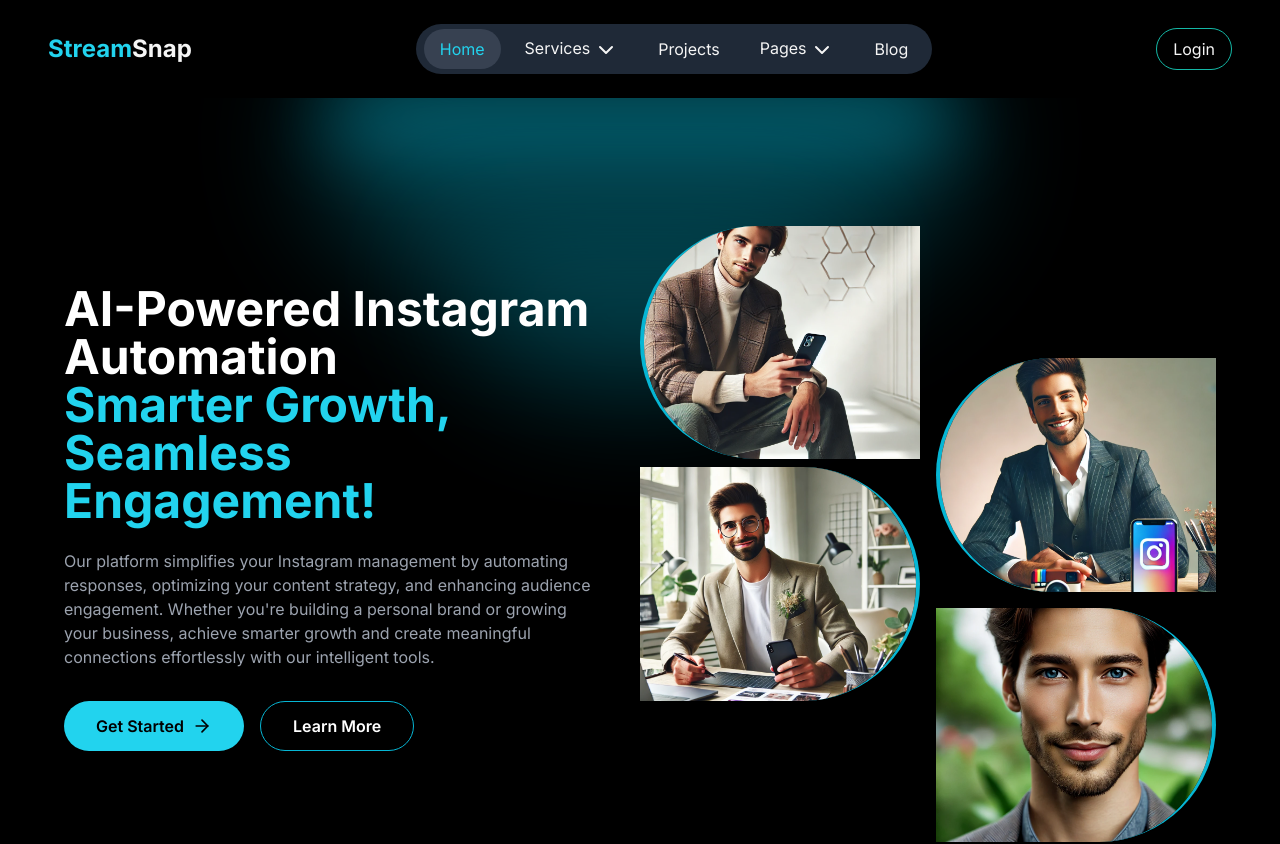
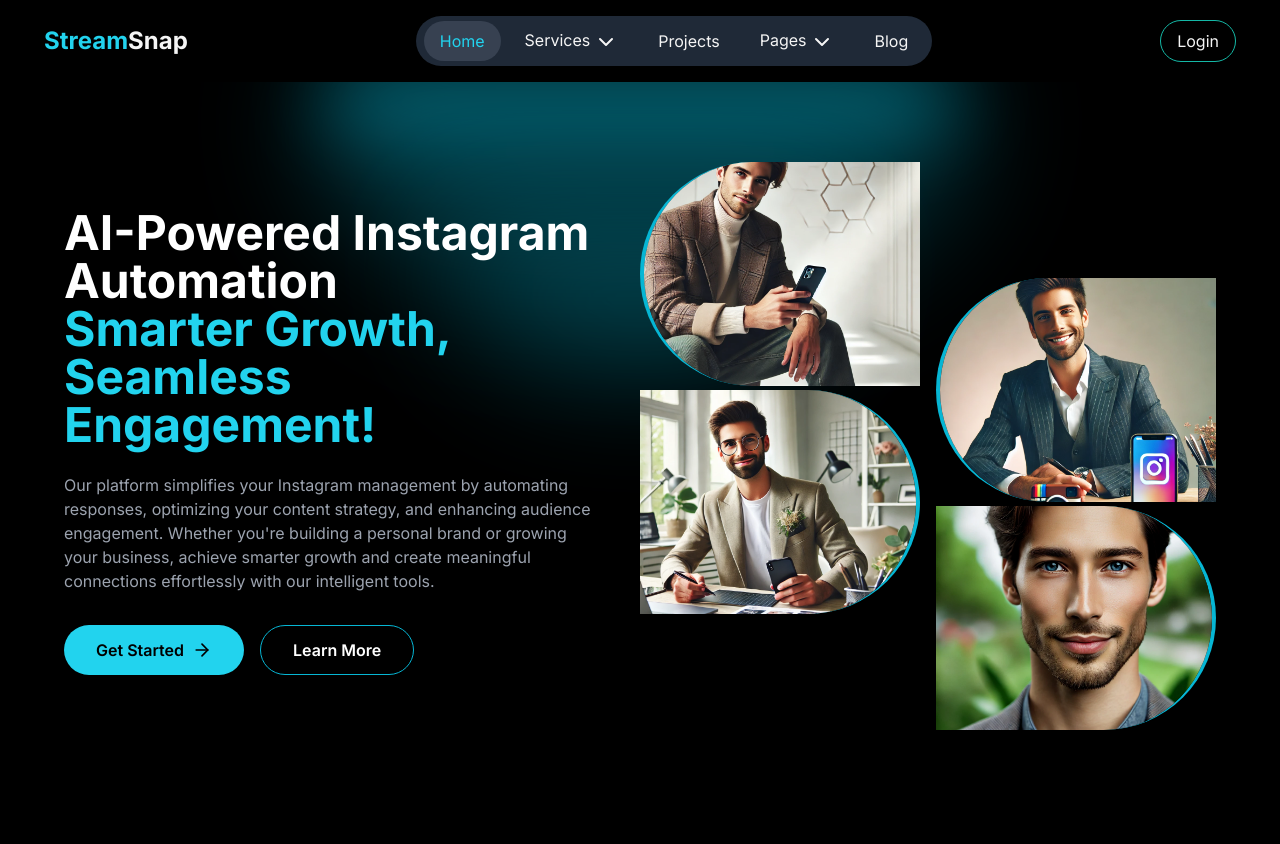
Before and after one commit to zaka-urrehman/streamsnap, a Next.js app: page / in a window 1280 px wide. Shown: the top 844 px of the page. Built offline with nearby package versions, Linux system fonts and the light colour scheme.

Commit message:
style: fix some styles

```diff
--- a/src/components/shared/Hero.tsx
+++ b/src/components/shared/Hero.tsx
@@ -5,7 +5,7 @@ import H1 from './texts/H1'
 
 export default function Hero() {
     return (
-        <section className=" overflow-hidden bg-black text-white py-20 md:py-32 relative">
+        <section className=" overflow-hidden bg-black text-white py-20  relative">
             <div className='absolute inset-0 w-1/2 h-10 mx-auto bg-mySecondary-500 opacity-70 rounded-b-full blur-2xl z-0' />
             <div className='absolute inset-0 w-1/2 h-64 mx-auto bg-gradient-to-t from-myPrimary to-mySecondary-500 opacity-50 rounded-b-full blur-3xl backdrop:blur-lg z-0' />
             {/* <div className="absolute inset-0 bg-[url('/grid.svg')] opacity-10"></div> */}
@@ -39,7 +39,7 @@ export default function Hero() {
                     <div className="lg:w-1/2 bg-transparent z-10 relative">
 
                         <div className='flex h-full w-full gap-4 '>
-                            <div className='grid grid-rows-[40%,40%,20%] gap-x-4 gap-y-2 '>
+                            <div className='grid grid-rows-[40%,40%,20%] gap-x-4 gap-y-1 '>
                                 <div className=' w-full h-full'>
                                     <Image src={'/images/person-1.webp'} alt='an image of instagram creator' height={1000} width={1000} className='object-cover  w-full h-full rounded-l-full border-l-4 border-l-mySecondary-500' />
                                 </div>
@@ -50,7 +50,7 @@ export default function Hero() {
                                 <div></div> {/* empty div to take the space */}
                             </div>
 
-                            <div className='grid grid-rows-[20%,40%,40%] gap-4'>
+                            <div className='grid grid-rows-[20%,40%,40%] gap-x-4 gap-y-1'>
                                 <div></div> {/* empty div  to take the space*/}
 
                                 <div className=' w-full h-full'>
--- a/src/components/shared/Navbar.tsx
+++ b/src/components/shared/Navbar.tsx
@@ -22,9 +22,9 @@ export default function Navbar() {
     }, [])
 
     return (
-        <nav className="bg-myPrimary text-secondary p-4">
+        <nav className="bg-myPrimary text-secondary p-3">
             <PageWrapper>
-                <div className="container mx-auto  flex items-center justify-between py-2">
+                <div className="container mx-auto  flex items-center justify-between py-1">
                     <div className="text-2xl font-bold">
                         <span className="text-mySecondary-400">Stream</span>Snap
                     </div>
@@ -48,12 +48,12 @@ export default function Navbar() {
                                         }, 200)
                                     }}
                                 >
-                                    <a href="#" className="px-4 py-2 inline-block hover:text-mySecondary-400">
+                                    <a href="#" className="px-4 py-2 inline-block hover:text-mySecondary-400 duration-300">
                                         Services
                                         <ChevronDown className={`inline-block ml-1 transition-transform duration-200 ${servicesOpen ? 'rotate-180' : ''}`} />
                                     </a>
                                     <ul
-                                        className={`absolute left-0 mt-2 w-48 z-10 rounded-md shadow-lg bg-gray-700  ring-1 ring-black ring-opacity-5 focus:outline-none transform transition-all duration-300 ease-in-out origin-top ${servicesOpen ? 'opacity-100 scale-100 pointer-events-auto' : 'opacity-0 scale-95 pointer-events-none'
+                                        className={`absolute left-0 mt-2 w-48 z-20 rounded-md shadow-lg bg-gray-700  ring-1 ring-black ring-opacity-5 focus:outline-none transform transition-all duration-300 ease-in-out origin-top ${servicesOpen ? 'opacity-100 scale-100 pointer-events-auto' : 'opacity-0 scale-95 pointer-events-none'
                                             }`}
                                         onMouseEnter={() => {
                                             if (servicesTimer.current) clearTimeout(servicesTimer.current)
@@ -65,13 +65,13 @@ export default function Navbar() {
                                             }, 200)
                                         }}
                                     >
-                                        <li><a href="#" className="block px-4 py-2 text-sm hover:text-mySecondary-400">Web Development</a></li>
-                                        <li><a href="#" className="block px-4 py-2 text-sm hover:text-mySecondary-400">Mobile App Development</a></li>
-                                        <li><a href="#" className="block px-4 py-2 text-sm hover:text-mySecondary-400">UI/UX Design</a></li>
+                                        <li><a href="#" className="block px-4 py-2 text-sm hover:text-mySecondary-400 duration-300">Web Development</a></li>
+                                        <li><a href="#" className="block px-4 py-2 text-sm hover:text-mySecondary-400 duration-300">Mobile App Development</a></li>
+                                        <li><a href="#" className="block px-4 py-2 text-sm hover:text-mySecondary-400 duration-300">UI/UX Design</a></li>
                                     </ul>
                                 </li>
                                 <li className="relative">
-                                    <a href="#" className="px-4 py-2 inline-block hover:text-mySecondary-400">Projects</a>
+                                    <a href="#" className="px-4 py-2 inline-block hover:text-mySecondary-400 duration-300">Projects</a>
                                 </li>
                                 <li
                                     className="relative group"
@@ -85,12 +85,12 @@ export default function Navbar() {
                                         }, 200)
                                     }}
                                 >
-                                    <a href="#" className="px-4 py-2 inline-block hover:text-mySecondary-400">
+                                    <a href="#" className="px-4 py-2 inline-block hover:text-mySecondary-400 duration-300">
                                         Pages
                                         <ChevronDown className={`inline-block ml-1 transition-transform duration-200 ${pagesOpen ? 'rotate-180' : ''}`} />
                                     </a>
                                     <ul
-                                        className={`absolute left-0 mt-2 w-48 z-10 rounded-md shadow-lg bg-gray-700 ring-1 ring-black ring-opacity-5 focus:outline-none transform transition-all duration-200 ease-in-out origin-top ${pagesOpen ? 'opacity-100 scale-100 pointer-events-auto' : 'opacity-0 scale-95 pointer-events-none'
+                                        className={`absolute left-0 mt-2 w-48 z-20 rounded-md shadow-lg bg-gray-700 ring-1 ring-black ring-opacity-5 focus:outline-none transform transition-all duration-200 ease-in-out origin-top ${pagesOpen ? 'opacity-100 scale-100 pointer-events-auto' : 'opacity-0 scale-95 pointer-events-none'
                                             }`}
                                         onMouseEnter={() => {
                                             if (pagesTimer.current) clearTimeout(pagesTimer.current)
@@ -102,13 +102,13 @@ export default function Navbar() {
                                             }, 200)
                                         }}
                                     >
-                                        <li><a href="#" className="block px-4 py-2 text-sm hover:text-mySecondary-400">About Us</a></li>
-                                        <li><a href="#" className="block px-4 py-2 text-sm hover:text-mySecondary-400">Team</a></li>
-                                        <li><a href="#" className="block px-4 py-2 text-sm hover:text-mySecondary-400">Testimonials</a></li>
+                                        <li><a href="#" className="block px-4 py-2 text-sm hover:text-mySecondary-400 duration-300">About Us</a></li>
+                                        <li><a href="#" className="block px-4 py-2 text-sm hover:text-mySecondary-400 duration-300">Team</a></li>
+                                        <li><a href="#" className="block px-4 py-2 text-sm hover:text-mySecondary-400 duration-300">Testimonials</a></li>
                                     </ul>
                                 </li>
                                 <li className="relative">
-                                    <a href="#" className="px-4 py-2 inline-block hover:text-mySecondary-400">Blog</a>
+                                    <a href="#" className="px-4 py-2 inline-block hover:text-mySecondary-400 duration-300">Blog</a>
                                 </li>
                             </ul>
                         </div>
@@ -124,7 +124,7 @@ export default function Navbar() {
                     </button>
 
                     {/*login Button (Desktop) */}
-                        <a href="#" className="hidden md:inline-block px-4 py-2 border border-teal-500 rounded-full hover:bg-mySecondary-400 hover:text-black transition" >
+                        <a href="#" className="hidden md:inline-block px-4 py-2 border border-teal-500 rounded-full hover:bg-mySecondary-400 hover:text-black duration-300 transition" >
                             Login
                         </a>
 
```
